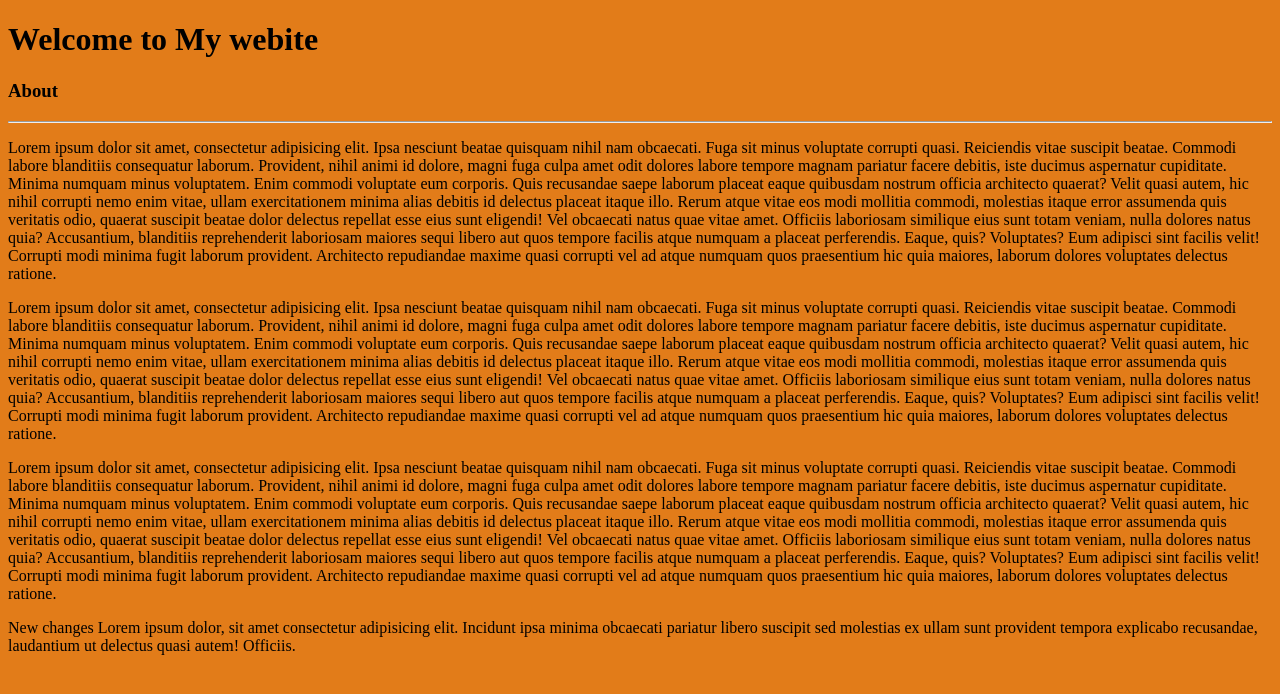
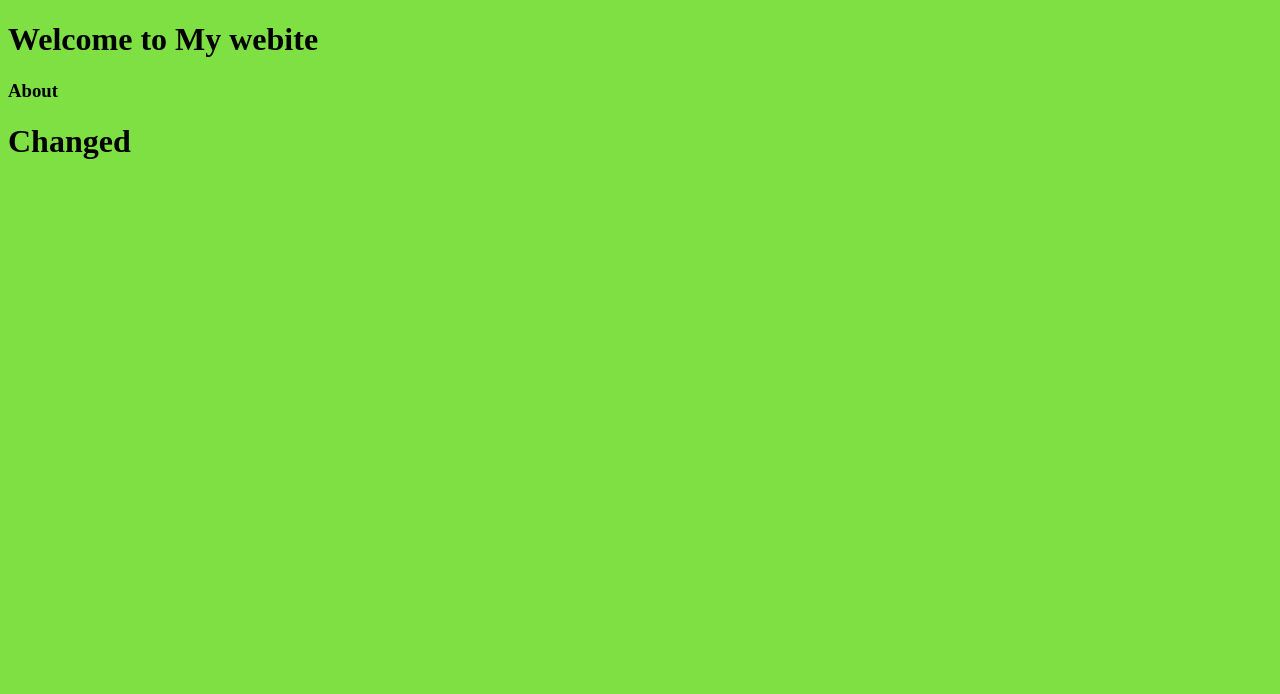
Before and after one commit to Manish5664/final, a plain HTML site: page index.html in a window 1280 px wide. Drawn offline with Linux system fonts and the light colour scheme.

Commit message:
Update index.html

```diff
--- a/index.html
+++ b/index.html
@@ -1,43 +1,9 @@
 <!doctype html>
  <html>
-<body style="background:rgb(226, 124, 25)">
+<body style="background:rgb(126, 224, 67)">
   <h1>Welcome to My webite</h1>
   <h3>About</h3>
- <hr/>
-  <p>
-    Lorem ipsum dolor sit amet, consectetur adipisicing elit. Ipsa nesciunt beatae quisquam nihil nam obcaecati. Fuga sit minus voluptate corrupti quasi. Reiciendis vitae suscipit beatae. Commodi labore blanditiis consequatur laborum.
-    Provident, nihil animi id dolore, magni fuga culpa amet odit dolores labore tempore magnam pariatur facere debitis, iste ducimus aspernatur cupiditate. Minima numquam minus voluptatem. Enim commodi voluptate eum corporis.
-    Quis recusandae saepe laborum placeat eaque quibusdam nostrum officia architecto quaerat? Velit quasi autem, hic nihil corrupti nemo enim vitae, ullam exercitationem minima alias debitis id delectus placeat itaque illo.
-    Rerum atque vitae eos modi mollitia commodi, molestias itaque error assumenda quis veritatis odio, quaerat suscipit beatae dolor delectus repellat esse eius sunt eligendi! Vel obcaecati natus quae vitae amet.
-    Officiis laboriosam similique eius sunt totam veniam, nulla dolores natus quia? Accusantium, blanditiis reprehenderit laboriosam maiores sequi libero aut quos tempore facilis atque numquam a placeat perferendis. Eaque, quis? Voluptates?
-    Eum adipisci sint facilis velit! Corrupti modi minima fugit laborum provident. Architecto repudiandae maxime quasi corrupti vel ad atque numquam quos praesentium hic quia maiores, laborum dolores voluptates delectus ratione.
-
-  </p>
-  <p>
-    Lorem ipsum dolor sit amet, consectetur adipisicing elit. Ipsa nesciunt beatae quisquam nihil nam obcaecati. Fuga sit minus voluptate corrupti quasi. Reiciendis vitae suscipit beatae. Commodi labore blanditiis consequatur laborum.
-    Provident, nihil animi id dolore, magni fuga culpa amet odit dolores labore tempore magnam pariatur facere debitis, iste ducimus aspernatur cupiditate. Minima numquam minus voluptatem. Enim commodi voluptate eum corporis.
-    Quis recusandae saepe laborum placeat eaque quibusdam nostrum officia architecto quaerat? Velit quasi autem, hic nihil corrupti nemo enim vitae, ullam exercitationem minima alias debitis id delectus placeat itaque illo.
-    Rerum atque vitae eos modi mollitia commodi, molestias itaque error assumenda quis veritatis odio, quaerat suscipit beatae dolor delectus repellat esse eius sunt eligendi! Vel obcaecati natus quae vitae amet.
-    Officiis laboriosam similique eius sunt totam veniam, nulla dolores natus quia? Accusantium, blanditiis reprehenderit laboriosam maiores sequi libero aut quos tempore facilis atque numquam a placeat perferendis. Eaque, quis? Voluptates?
-    Eum adipisci sint facilis velit! Corrupti modi minima fugit laborum provident. Architecto repudiandae maxime quasi corrupti vel ad atque numquam quos praesentium hic quia maiores, laborum dolores voluptates delectus ratione.
-
-  </p>
-  <p>
-    Lorem ipsum dolor sit amet, consectetur adipisicing elit. Ipsa nesciunt beatae quisquam nihil nam obcaecati. Fuga sit minus voluptate corrupti quasi. Reiciendis vitae suscipit beatae. Commodi labore blanditiis consequatur laborum.
-    Provident, nihil animi id dolore, magni fuga culpa amet odit dolores labore tempore magnam pariatur facere debitis, iste ducimus aspernatur cupiditate. Minima numquam minus voluptatem. Enim commodi voluptate eum corporis.
-    Quis recusandae saepe laborum placeat eaque quibusdam nostrum officia architecto quaerat? Velit quasi autem, hic nihil corrupti nemo enim vitae, ullam exercitationem minima alias debitis id delectus placeat itaque illo.
-    Rerum atque vitae eos modi mollitia commodi, molestias itaque error assumenda quis veritatis odio, quaerat suscipit beatae dolor delectus repellat esse eius sunt eligendi! Vel obcaecati natus quae vitae amet.
-    Officiis laboriosam similique eius sunt totam veniam, nulla dolores natus quia? Accusantium, blanditiis reprehenderit laboriosam maiores sequi libero aut quos tempore facilis atque numquam a placeat perferendis. Eaque, quis? Voluptates?
-    Eum adipisci sint facilis velit! Corrupti modi minima fugit laborum provident. Architecto repudiandae maxime quasi corrupti vel ad atque numquam quos praesentium hic quia maiores, laborum dolores voluptates delectus ratione.
-
-  </p>
-
-  <p>
-
-    New changes
-    Lorem ipsum dolor, sit amet consectetur adipisicing elit. Incidunt ipsa minima obcaecati pariatur libero suscipit sed molestias ex ullam sunt provident tempora explicabo recusandae, laudantium ut delectus quasi autem! Officiis.
-
-  </p>
+ <h1>Changed</h1>
 </body>
 
  </html>
```
